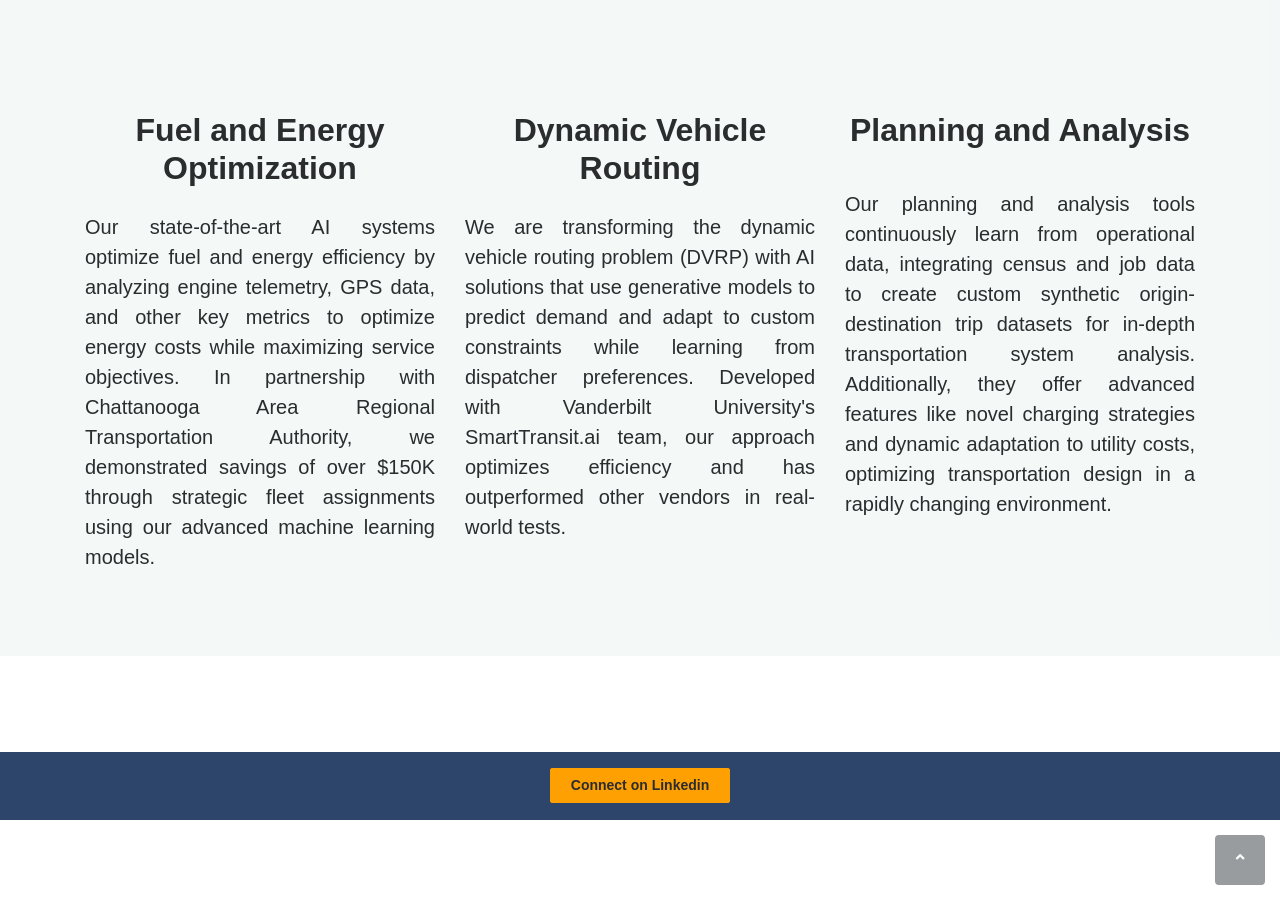
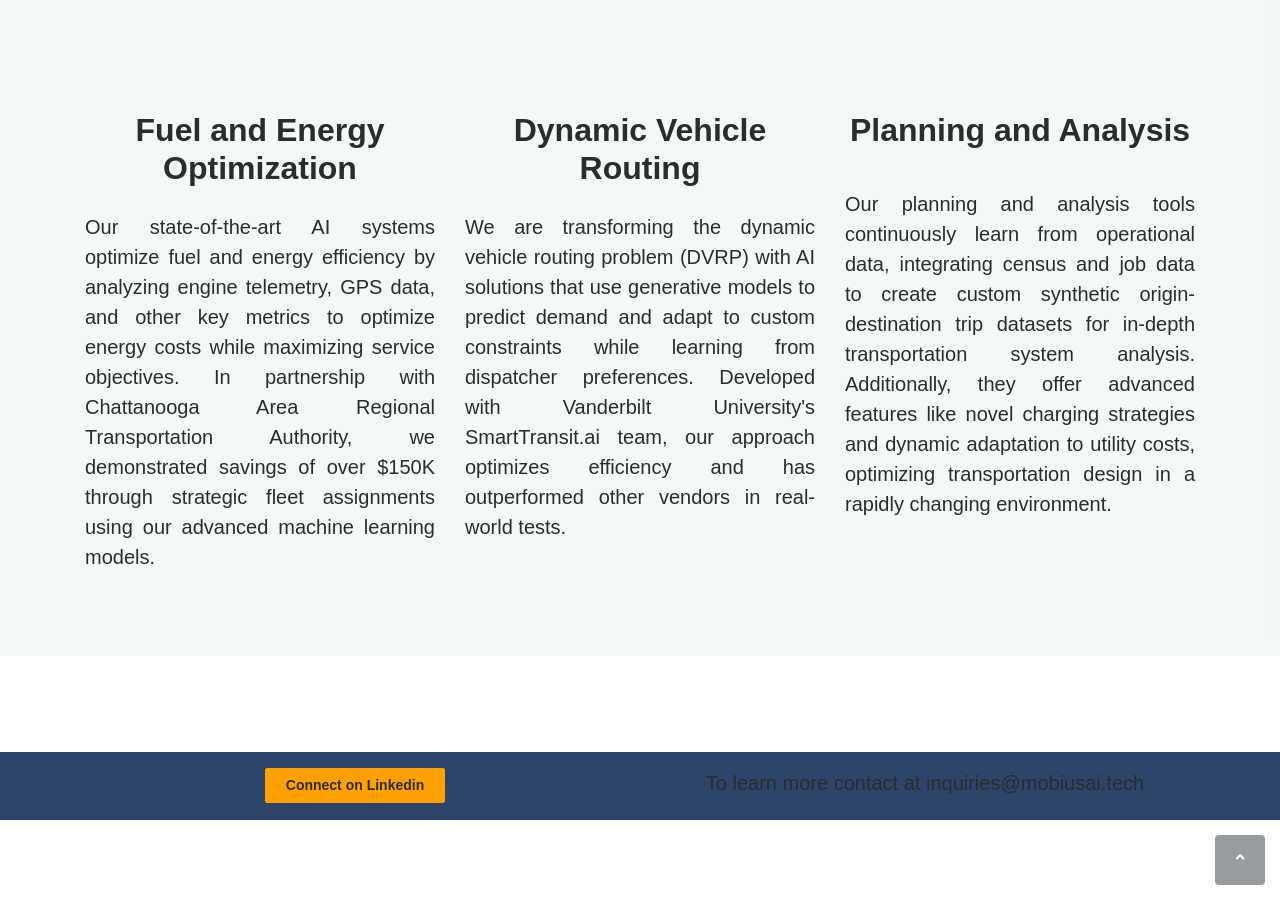
Before and after one commit to mobiusai-tech/mobiusai-tech.github.io, a Jekyll site: the page built from index.md, in a window 1280 px wide and 900 px high, scrolled down 2664 px. Built offline with Jekyll 4.4.1, drawn with Linux system fonts in a browser that asks for light colours.

Commit message:
Update default.html added contact email

```diff
--- a/_layouts/default.html
+++ b/_layouts/default.html
@@ -103,13 +103,17 @@ layout: compress
     <div class="footer-bottom hidden-print">
         <div class="container">
             <div class="row">
-                <div class="col-12 text-center">
+                <div class="col-6 text-center">
                     <button
                         onclick="window.location.href=&#39;https://www.linkedin.com/company/mobius-ai-tech/&#39;"
                         type="button" value="https://www.linkedin.com/company/mobius-ai-tech/" id="irmekq"
                         class="button1" style="margin-left: auto; margin-right: auto;">Connect on Linkedin</button>
+                </div>
 
-                </div>
+                <div class="col-6 text-center">
+
+                    <p> To learn more contact at inquiries@mobiusai.tech </p>
+                    </div>
 
             </div>
         </div>
```
